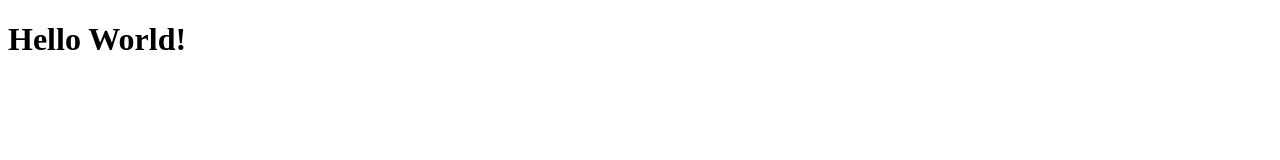
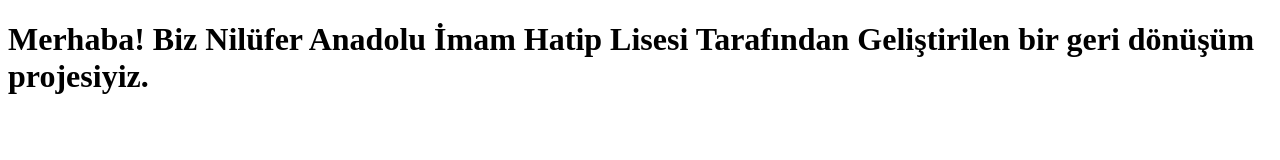
Before and after one commit to keyifligunler8-maker/naihlecopro.github.io, a plain HTML site: page index.html in a window 1280 px wide. Drawn offline with Linux system fonts and the light colour scheme.

Commit message:
Update index.html

```diff
--- a/index.html
+++ b/index.html
@@ -20,7 +20,7 @@
         }
     </style>
   </head>
-  <body style="background.url('./https://avatars.mds.yandex.net/i?id=c81abd59ea714a4aea9dc236fcfa868665fa5417-4554231-images-thumbs&n=13')">
-    <h1>Hello World!</h1>
+  <body style="font-family: Monsterrat;">
+    <h1>Merhaba! Biz Nilüfer Anadolu İmam Hatip Lisesi Tarafından Geliştirilen bir geri dönüşüm projesiyiz.</h1>
   </body>
 </html>
```
